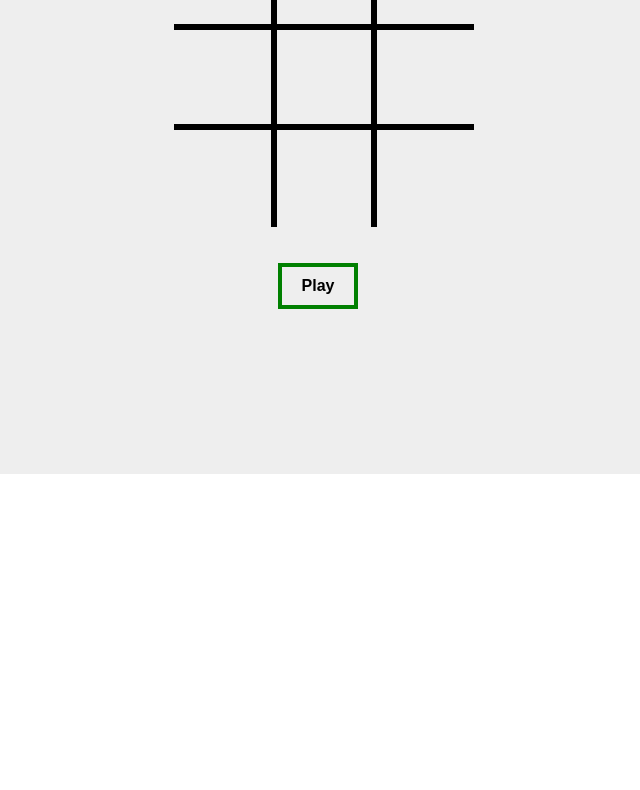
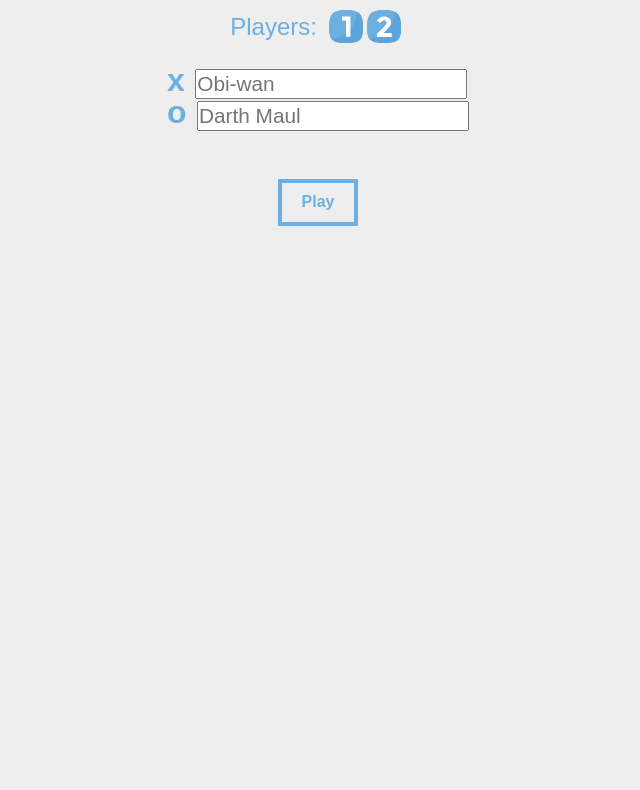
Before and after one commit to fabricio-garcia/tic-tac-toe-js, a plain HTML site: page index.html in a window 1280 px wide. Shown: the part 326-1116 px from the top of the page, without its empty margins (322-962 px from the left). Before the commit the page ends 800 px from the top, so only its background shows below. Drawn offline with nearby package versions, Linux system fonts and the light colour scheme; a web font is replaced by a local one.

Commit message:
fix: add structure and style
- create landing view for player
- style landing view
- hide gameboard

Refs #1

```diff
--- a/css/index.css
+++ b/css/index.css
@@ -2,10 +2,13 @@
   margin: 0;
   padding: 0;
   box-sizing: border-box;
-  font-family: Arial, Helvetica, sans-serif;;
+  font-family: 'Muli', Arial, Helvetica, sans-serif;
+  color: #6DAFE0
 }
 
-.container {
+
+#landing-container,
+#game-container {
   display: flex;
   min-height: 100vh;
   background: #eee;
@@ -15,11 +18,67 @@
 
 }
 
+.players {
+  display: flex;
+  font-size: 1.5em;
+  justify-content: center;
+  align-items: center;
+
+}
+
+.players-text {
+  padding-right: 0.5em;
+}
+
+.one-player, .two-players {
+  width: 1.4em;
+  height: 1.4em;
+  border: none;
+  cursor: pointer;
+  outline:none;
+  background-color: transparent;
+  background-repeat: no-repeat;
+  background-size: cover;
+  margin-right: .2em;
+  transition: all 1s;
+}
+
+.one-player {
+  background-image: url('../img/one.svg');
+}
+
+.two-players {
+  background-image: url('../img/two.svg');
+}
+
+.one-player:hover, .two-players:hover {
+  transform: scale(1.1);
+}
+
+.player-names {
+  margin-top: 1.5em;
+}
+
+label {
+  font-weight: 700;
+  font-size: 2em;
+  text-align: right;
+  line-height: 26px;
+}
+
+input {
+  height: 30px;
+  margin-left: .5em;
+  font-size: 0.65em;
+}
+
 .gameboard-grid {
+  margin-top: 3em;
   display: grid;
   width: 18em;
   height: 18em;
   grid-template-columns: auto auto auto;
+  display: none;
 }
 
 .block {
@@ -67,10 +126,10 @@
   background: #ff3a3a;
 }
 
-button {
+.play-button {
   margin-top: 3em;
   outline: none;
-  border: 4px solid green;
+  border: 4px solid #6DAFE0;
   padding: 10px 20px;
   font-size: 1rem;
   font-weight: bold;
@@ -78,8 +137,8 @@ button {
   transition: all 0.2s ease-in-out;
 }
 
-button:hover {
+.play-button:hover {
   cursor: pointer;
-  background: green;
+  background: #6DAFE0;
   color: white;
 }
--- a/index.html
+++ b/index.html
@@ -14,6 +14,7 @@
   <link rel="stylesheet" href="css/normalize.css">
   <link rel="stylesheet" href="css/main.css">
   <link rel="stylesheet" href="css/index.css">
+  <link href="https://fonts.googleapis.com/css?family=Muli&display=swap" rel="stylesheet">
 
   <meta name="theme-color" content="#fafafa">
 </head>
@@ -23,9 +24,30 @@
     <p class="browserupgrade">You are using an <strong>outdated</strong> browser. Please <a href="https://browsehappy.com/">upgrade your browser</a> to improve your experience and security.</p>
   <![endif]-->
 
-  <!-- Add your site or application content here -->
-  <div class="container">
+  <div id="landing-container">
     <h1>Tic-Tac-Toe</h1>
+    <div class="players">
+      <span class="players-text">Players:</span>
+      <button class="one-player"></button>
+      <button class="two-players"></button>
+    </div>
+    <form>
+      <div class="player-names">
+        <div class="player-1">
+          <label>
+            x<input name="p1" placeholder="Obi-wan">
+          </label>
+        </div>
+        <div class="player-2">
+          <label>
+            o<input name="p2" placeholder="Darth Maul">
+          </label>
+        </div>
+      </div>
+    </form>
+    <button class="play-button" onclick="resetGameboard()">Play</button>
+  </div>
+  <div id="game-container">
     <div class="gameboard-grid">
       <div id="cell-1" class="block"></div>
       <div id="cell-2" class="block"></div>
@@ -38,7 +60,7 @@
       <div id="cell-9" class="block"></div>
     </div>
     <h2 id="winner"></h2>
-    <button onclick="resetGameboard()">Play</button>
+    <button class="play-button" onclick="resetGameboard()">Play</button>
   </div>
   <script src="js/vendor/modernizr-3.8.0.min.js"></script>
   <script src="https://code.jquery.com/jquery-3.4.1.min.js" integrity="sha256-CSXorXvZcTkaix6Yvo6HppcZGetbYMGWSFlBw8HfCJo=" crossorigin="anonymous"></script>
```
Also changed, not shown: img/one.svg (added), img/two.svg (added).
